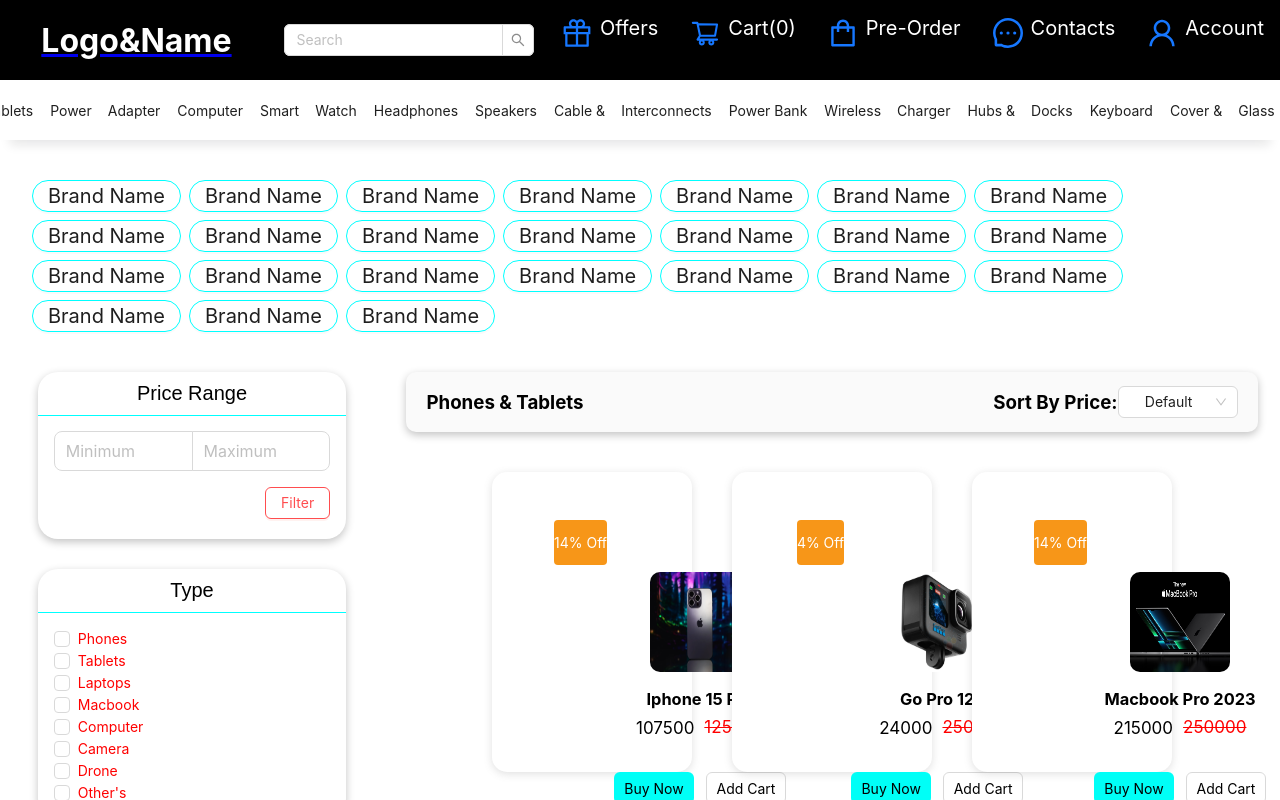
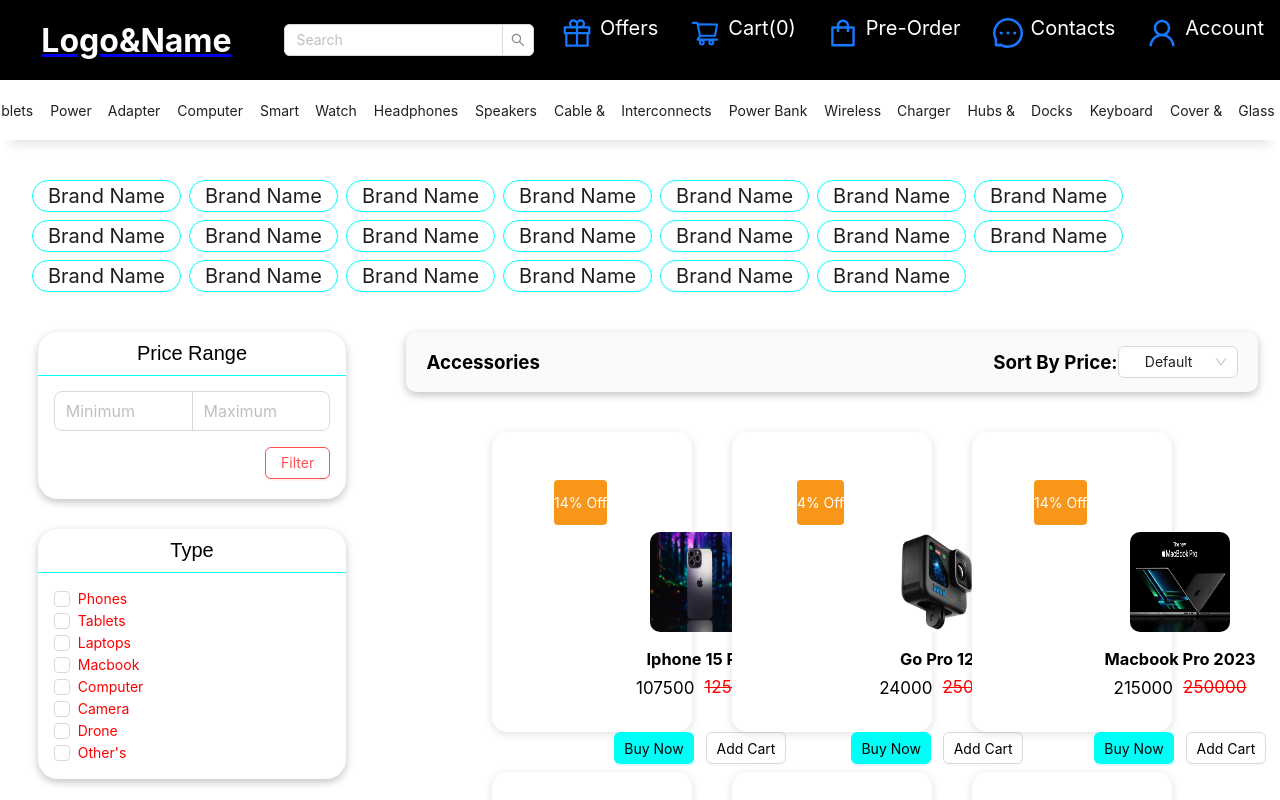
Before and after one commit to akashsdk/onlineshop, a React (Create React App) app: page /Category/Accessories in a window 1280 px wide. Shown: the top 800 px of the page. Built offline with nearby package versions, Linux system fonts and the light colour scheme.

Commit message:
Update Accessories.js

```diff
--- a/src/Catagory/Accessories.js
+++ b/src/Catagory/Accessories.js
@@ -35,7 +35,7 @@
           <Flex wrap="wrap" gap="small">
             {Array.from(
               {
-                length: 24,
+                length: 20,
               },
               (_, i) => (
                 <Button className="phonesTabletsTopBox-Button" shape="round">
@@ -100,9 +100,7 @@
           <div className="phonesTabletsRightBox">
             {/* Header */}
             <div className="phonesTabletsRight-Header">
-              <h3 className="phonesTabletsRight-HeaderText">
-                Phones & Tablets
-              </h3>
+              <h3 className="phonesTabletsRight-HeaderText">Accessories</h3>
               {/* Filter */}
               <Button
                 className="phonesTabletsRight-HeaderFilter"
```
